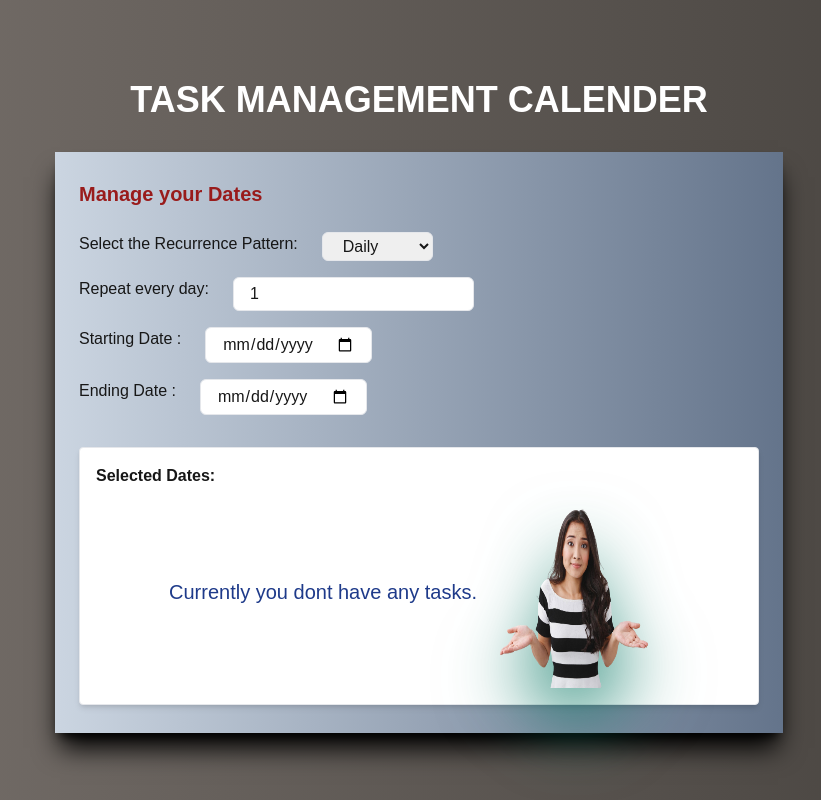
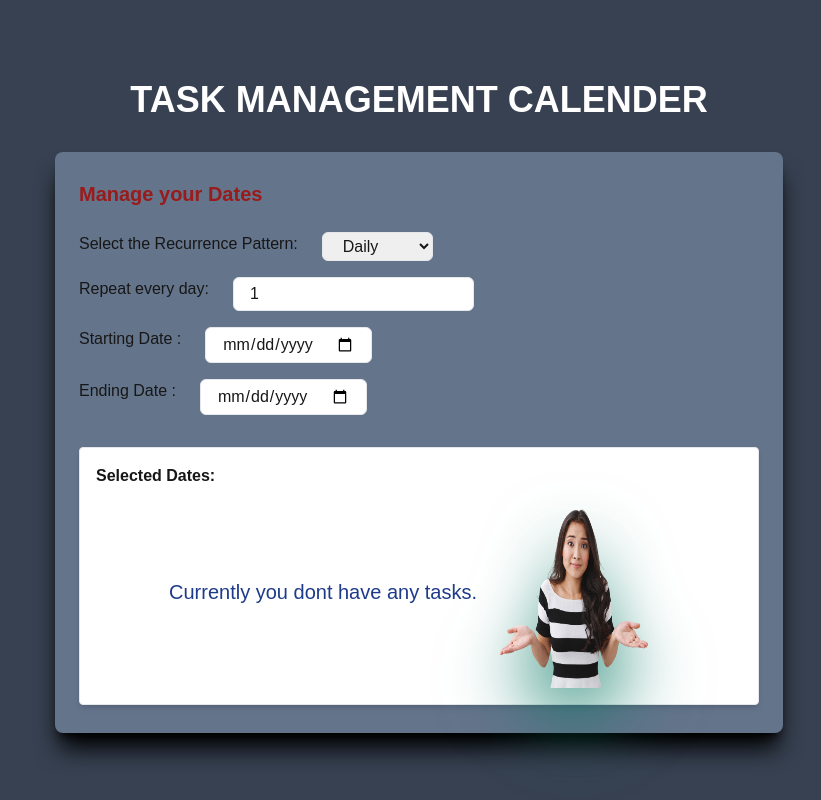
Before and after one commit to Bearcin46/ticktickapp, a Next.js app: page / in a window 1280 px wide. Shown: the whole page, without its empty margins (221-1042 px from the left). Built offline with nearby package versions, Linux system fonts and the light colour scheme.

Commit message:
chore : readme file modified and styles added

```diff
--- a/src/app/components/DatePickingComponent.jsx
+++ b/src/app/components/DatePickingComponent.jsx
@@ -26,7 +26,7 @@ const DatePickingComponent = () => {
   }, [selectedDates]);
 
   return (
-    <div className="bg-gradient-to-r from-slate-300 to-slate-500 shadow-xl shadow-black px-6 py-7 ">
+    <div className="bg-slate-500 shadow-xl shadow-black  rounded-lg px-6 py-7 ">
       <h1 className="mb-6 font-bold text-red-800 text-xl">Manage your Dates</h1>
       <section className="flex flex-col gap-4">
         <ReccuringOptions />
--- a/src/app/layout.jsx
+++ b/src/app/layout.jsx
@@ -20,7 +20,7 @@ export const metadata = {
 
 export default function RootLayout({ children }) {
   return (
-    <html lang="en" className="bg-gradient-to-r from-stone-500 to-stone-700">
+    <html lang="en" className="bg-gray-700">
       <body
         className={`${geistSans.variable} ${geistMono.variable} antialiased`}
       >
```
Also changed, not shown: 1 other file (tests, documents, lock files or other folders).
